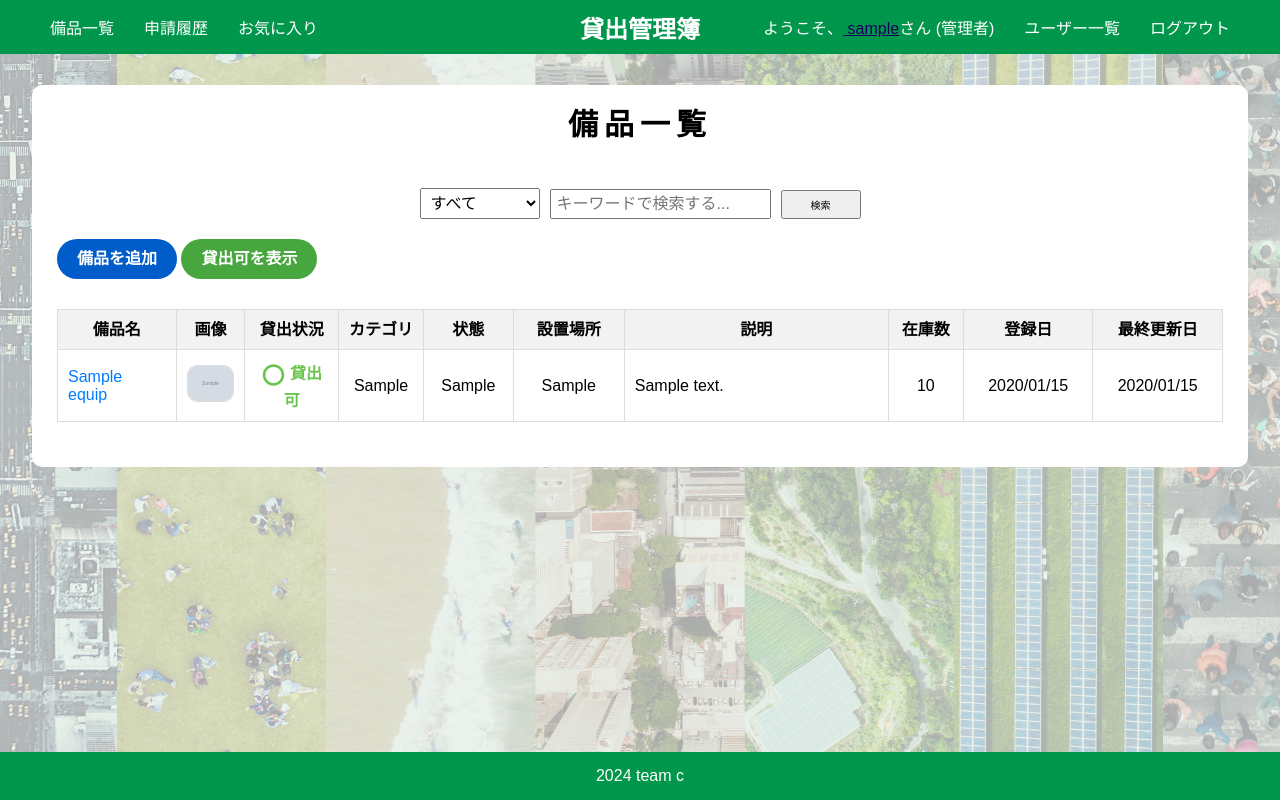
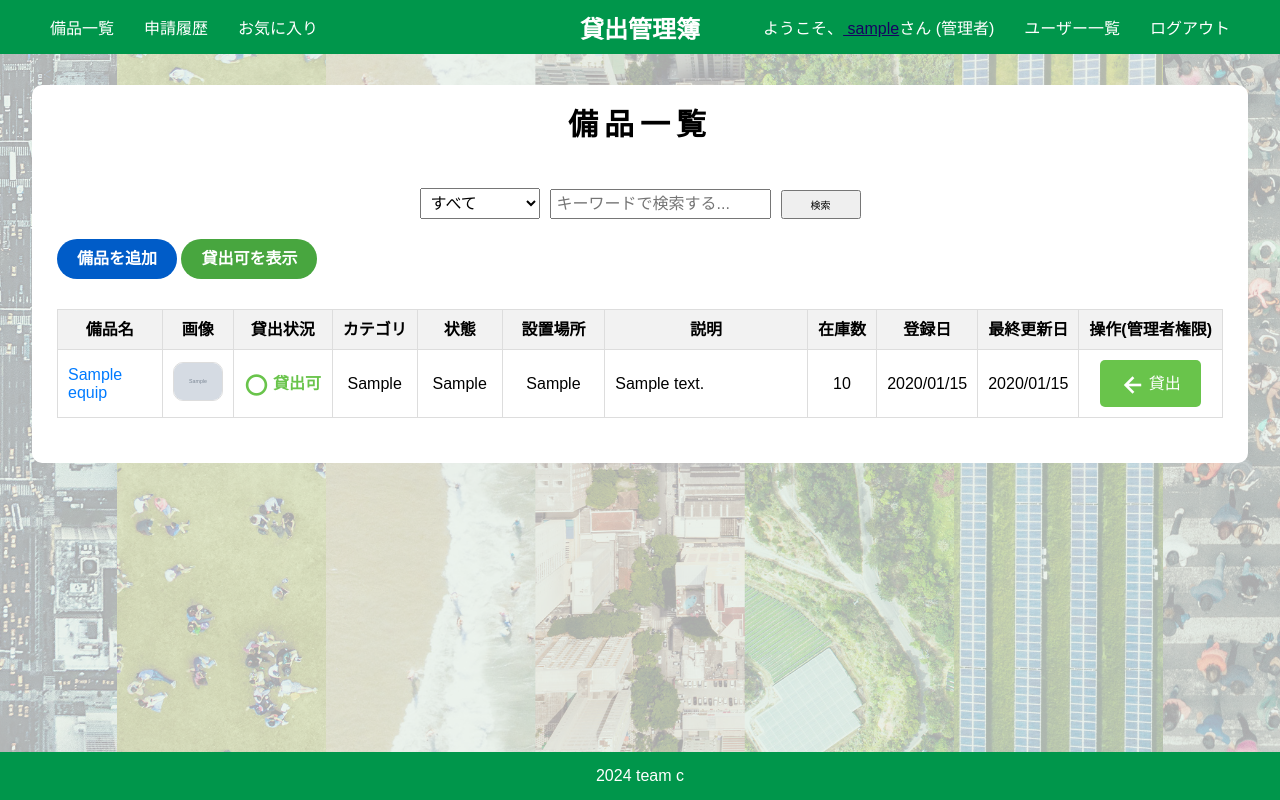
Before and after one commit to yuki-nishizawa/equipment-management-C, a Django app: page /equipment/ in a window 1280 px wide. Run offline with Django 4.2, Linux system fonts and the light colour scheme; a user stored in the database is signed in; tables that the repository leaves empty hold one stand-in row (values such as "Sample post"); grey boxes marked "Sample" are stand-in pictures; parts of the project's set-up code (start-up, migrations or seed data) failed here and were passed over.

Commit message:
貸出/返却ボタン実装
動作確認済

```diff
--- a/equipment/urls.py
+++ b/equipment/urls.py
@@ -1,10 +1,13 @@
 from django.urls import path
+from . import views
 from .views import equipment_list,EquipCreateView,EquipDetailView,EquipUpdateView,EquipDeleteView,CommentDeleteView
 
 app_name = 'equipment'#逆引きするときにどういう名前で呼び出すか…たとえば、equipment:list等の名前で呼び出せるようになる app_name:name(urlpatternsの中のname)
 
 urlpatterns = [
     path('', equipment_list, name='list'),#equipment/(空のパス)/にアクセスが来たら、views.pyで定義しているequipment_listを参照する
+    path('loan/<int:pk>/', views.loan_equipment, name='loan_equipment'),
+    path('return/<int:pk>/', views.return_equipment, name='return_equipment'),
     path('add/', EquipCreateView.as_view(), name='add'),#equipment/add/にアクセスが来たら、views.pyで定義しているEquipCreateViewを参照する
     path('<int:pk>', EquipDetailView.as_view(), name='detail'),#equipment/(備品id)/にアクセスが来たら、views.pyで定義しているEquipCreateViewを参照する
     path('<int:pk>/edit/', EquipUpdateView.as_view(), name='edit'),#equipment/(備品id)/edit/にアクセスが来たら、views.pyで定義しているEquipUpdateViewを参照する
--- a/equipment/views.py
+++ b/equipment/views.py
@@ -16,6 +16,20 @@ from users.models import FavoriteEquip
 def equipment_list(request):
     equipments = Equipment.objects.all().order_by('-updated_at')
     return render(request, 'equipment/list.html', {'equipments': equipments})#equipment_list.htmlをlist.htmlに修正 #テンプレート上で、データをequipmentsという名前で呼び出す
+
+# 貸出処理
+def loan_equipment(request, pk):
+    equipment = get_object_or_404(Equipment, pk=pk)
+    equipment.loan_status = '貸出中'
+    equipment.save()
+    return redirect('equipment:list')
+
+# 返却処理
+def return_equipment(request, pk):
+    equipment = get_object_or_404(Equipment, pk=pk)
+    equipment.loan_status = '貸出可'
+    equipment.save()
+    return redirect('equipment:list')
 
 
 #備品追加ページ
--- a/static/css/style.css
+++ b/static/css/style.css
@@ -462,7 +462,7 @@ footer {
 }
 
 .comment-field {
-  width: 60%;
+  width: 55%;
   background-color: #F9F9F9;
   margin: 20px;
   padding: 20px;
@@ -715,6 +715,7 @@ tbody td a:hover {
 
   }
 
+
 /********************************************
  ユーザー管理画面
 *********************************************/
@@ -793,11 +794,11 @@ tbody td a:hover {
   }
   .item-list th:nth-child(2),
   .item-list td:nth-child(2) {
-    width: 80px; /* 画像列の幅 */
+    width: 100px; /* 画像列の幅 */
   }
   .item-list th:nth-child(3),
   .item-list td:nth-child(3) {
-    width: 100px; /* 画像列の幅 */
+    width: 120px; /* 貸出状況の幅 */
   }
 
   .item-list th:nth-child(4),
@@ -821,13 +822,17 @@ tbody td a:hover {
 
   .item-list th:nth-child(8),
   .item-list td:nth-child(8) {
-    width: 80px; /* 在庫数の幅 */
+    width: 70px; /* 在庫数の幅 */
   }
   .item-list th:nth-child(9),
   .item-list td:nth-child(9),
   .item-list th:nth-child(10),
   .item-list td:nth-child(10) {
-    width: 150px; /* 登録日と最終更新日 */
+    width: 100px; /* 登録日と最終更新日 */
+  }
+  .item-list th:nth-child(11),
+  .item-list td:nth-child(11) {
+    width: 50px; /*返却ボタンの幅 */
   }
 
   .add-item-container {
@@ -850,6 +855,27 @@ tbody td a:hover {
   justify-content: center; /* 横方向に中央揃え */
   text-align: center; /* テキストを中央揃え */
   vertical-align: middle; /* テーブル内での縦方向中央揃え */
+}
+
+.status-loan-button, .status-return-button {
+  display: inline-block;
+  padding: 10px 20px;
+  font-size: 16px;
+  color: #fff;
+  background-color: #69c44b; /* 貸出ボタンの背景色 */
+  border: none;
+  border-radius: 5px;
+  cursor: pointer;
+  text-decoration: none;
+}
+
+.status-return-button {
+  background-color: #EB6161;  /* 返却ボタンの背景色 */
+}
+
+.status-loan-button:hover, .status-return-button:hover {
+  opacity: 0.8;  /* ホバー時に少し薄くする */
+  text-decoration: none;
 }
 
 /********************************************
--- a/templates/equipment/list.html
+++ b/templates/equipment/list.html
@@ -58,6 +58,7 @@
             <th>在庫数</th>
             <th>登録日</th>
             <th>最終更新日</th>
+            <th>操作(管理者権限)</th> <!-- 貸出・返却ボタンを配置する列 -->
         </tr>
     </thead>
     <tbody>
@@ -112,6 +113,23 @@
             <td>{{ equipment.stock }}</td>
             <td>{{ equipment.created_at|date:"Y/m/d" }}</td>
             <td>{{ equipment.updated_at|date:"Y/m/d" }}</td>
+            <td>
+                {% if user.is_admin %}
+                    {% if equipment.loan_status == '貸出可' %}
+                        <a href="{% url 'equipment:loan_equipment' equipment.pk %}" class="status-loan-button" onclick="return confirmLoan();">
+                            <span class="material-symbols-outlined"><font color="white">arrow_back</font></span>
+                            貸出
+                        </a>
+                    {% elif equipment.loan_status == '貸出中' %}
+                        <a href="{% url 'equipment:return_equipment' equipment.pk %}" class="status-return-button" onclick="return confirmLoan();">
+                            <span class="material-symbols-outlined"><font color="white">arrow_forward</font></span>
+                            返却
+                        </a>
+                    {% endif %}
+                {% else %}
+            <span>-</span>
+            {% endif %}
+            </td>
         </tr>
         {% empty %}
         <tr align="center">
@@ -278,5 +296,16 @@ function attachFormSubmitHandler() {
         }
     } {% endcomment %}
     </script>
+    <script>
+        // 貸出操作の確認メッセージ
+        function confirmLoan() {
+            return confirm("貸出操作を確定しますか？");
+        }
+
+        // 返却操作の確認メッセージ
+        function confirmReturn() {
+            return confirm("返却操作を確定しますか？");
+        }
+    </script>
 
 {% endblock content %}
```
Also changed, not shown: templates/users/edit.html (+6 -4 lines).
